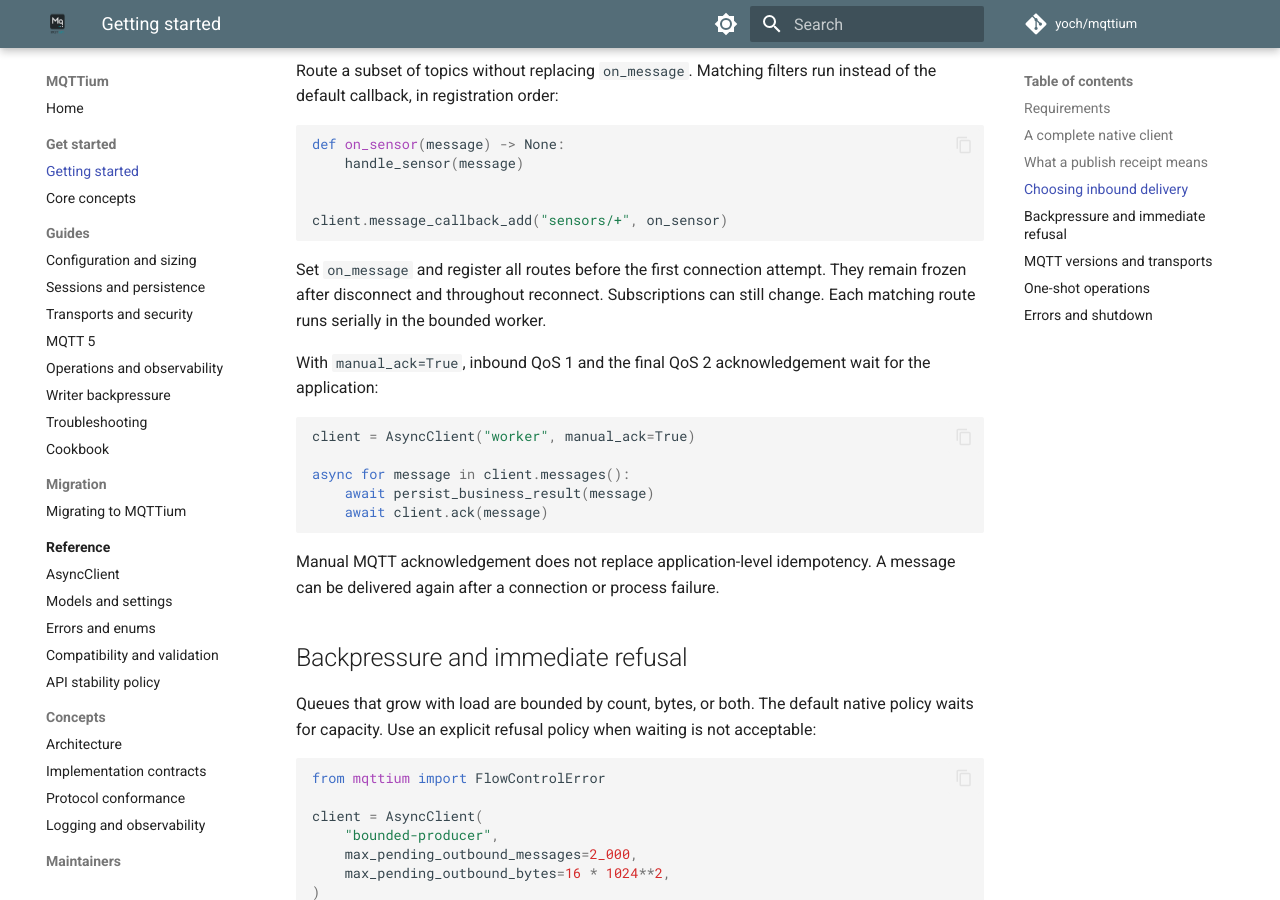
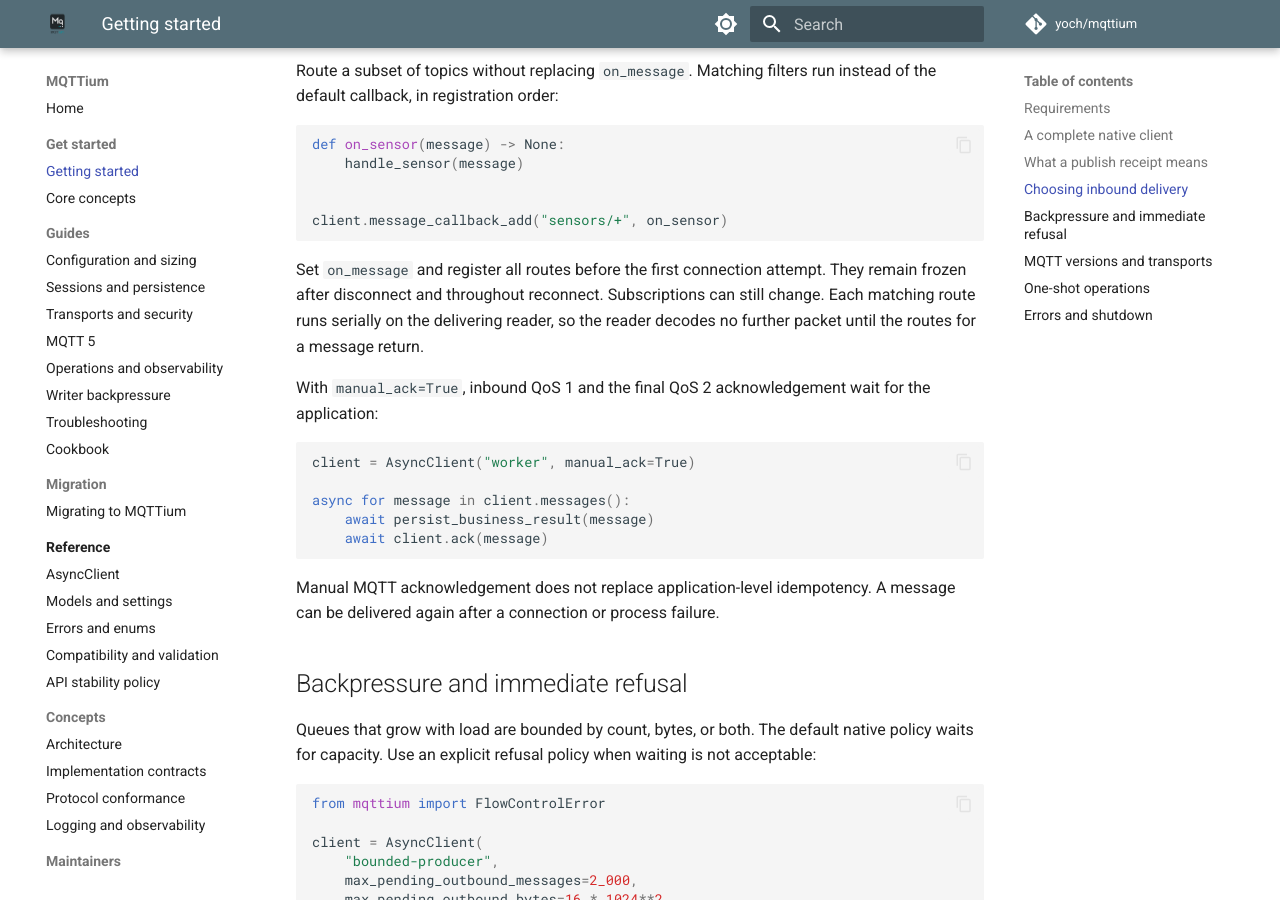
Before and after one commit to yoch/mqttium, an MkDocs documentation site: the page built from docs/getting-started.md, in a window 1280 px wide and 900 px high, scrolled down 2607 px. Built offline with MkDocs 1.6.1 and Material for MkDocs 9.7.7, drawn with Linux system fonts in a browser that asks for light colours; comment, search, counter and statistics services are not loaded.

Commit message:
docs: describe reader-inline callbacks in AGENTS.md and guides
AGENTS.md, getting-started and benchmarking still described the removed
bounded callback worker.

Co-authored-by: yoch <yoch@users.noreply.github.com>

```diff
--- a/docs/getting-started.md
+++ b/docs/getting-started.md
@@ -135,7 +135,8 @@ client.message_callback_add("sensors/+", on_sensor)
 
 Set `on_message` and register all routes before the first connection attempt.
 They remain frozen after disconnect and throughout reconnect. Subscriptions
-can still change. Each matching route runs serially in the bounded worker.
+can still change. Each matching route runs serially on the delivering reader,
+so the reader decodes no further packet until the routes for a message return.
 
 With `manual_ack=True`, inbound QoS 1 and the final QoS 2 acknowledgement wait
 for the application:
```
Also changed, not shown: AGENTS.md (+5 -3 lines), docs/benchmarking.md (+1 -1 lines).
